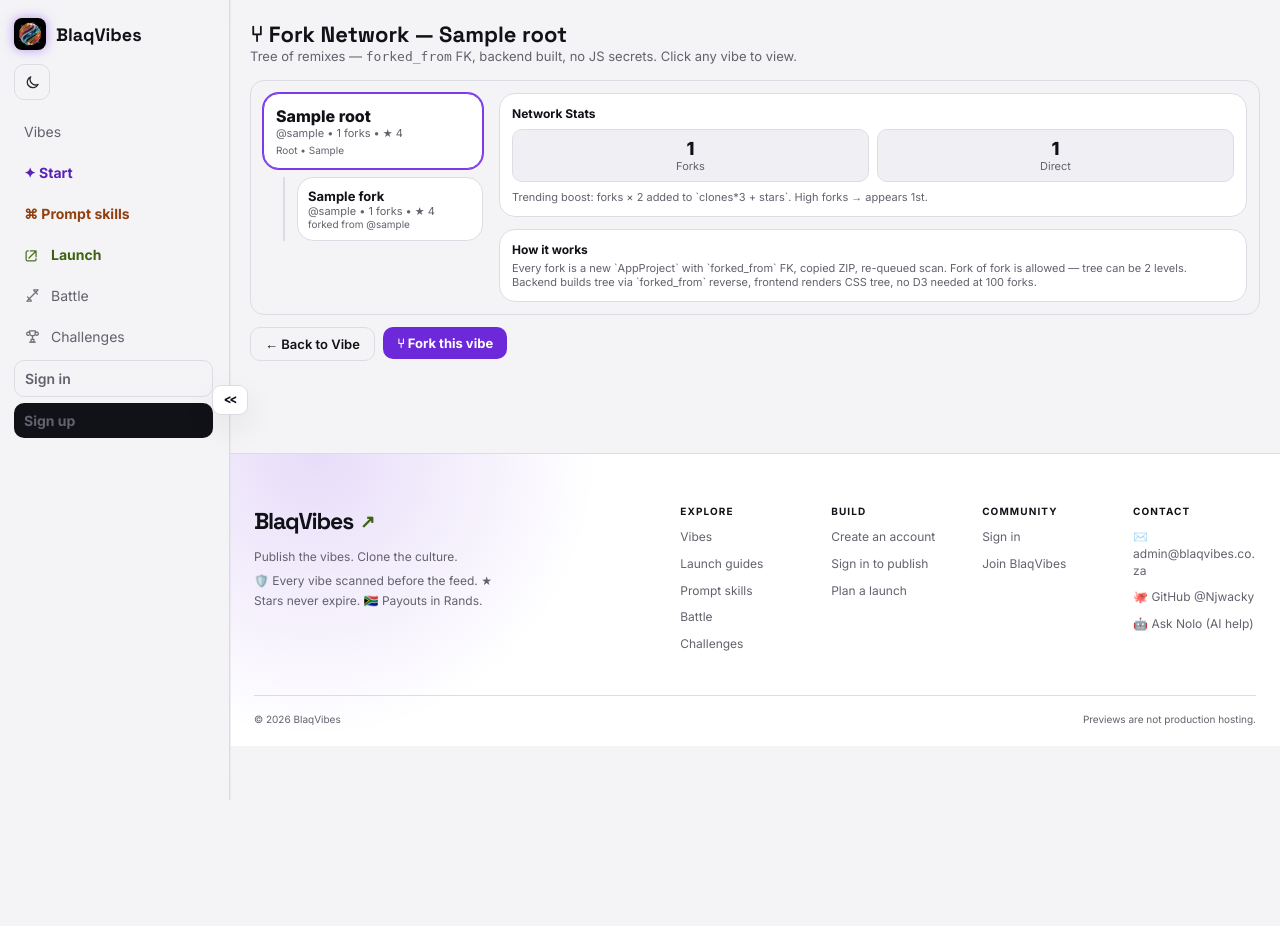
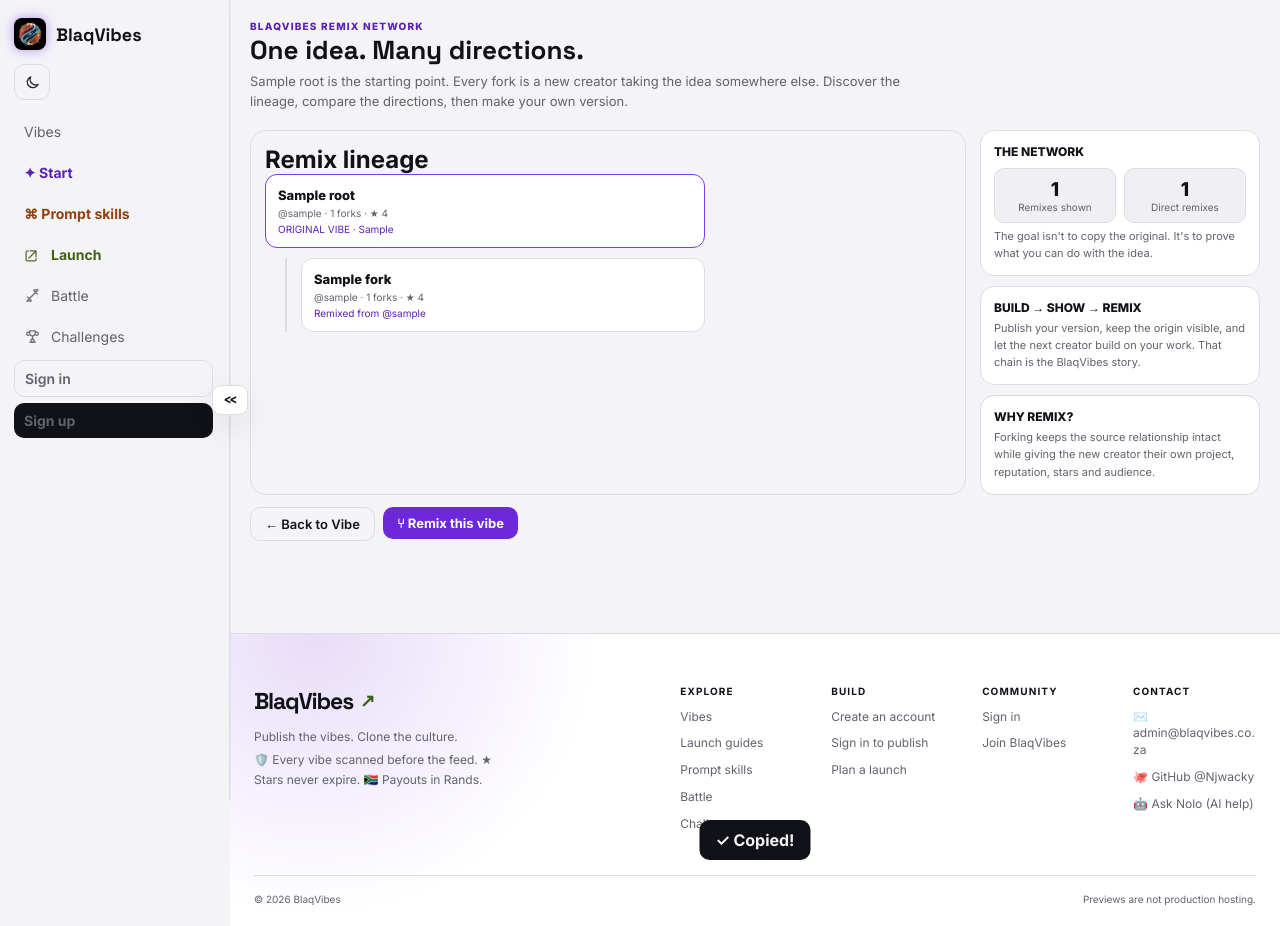
Before and after one commit to Njwacky/blaqVibe, a Django app: template templates/gallery/fork_network.html in a window 1280 px wide. Before the commit the page ends 800 px from the top, so only its background shows below. Run offline with Django 5.2, Linux system fonts and the light colour scheme; the template is opened without the code that fills it: most values are stand-ins (such as "Sample title", 1, 10 or a date in 2020).

Commit message:
Make remix lineage a first-class BlaqVibes experience

```diff
--- a/templates/gallery/fork_network.html
+++ b/templates/gallery/fork_network.html
@@ -1,159 +1,70 @@
-{% extends 'gallery/base.html' %} {% block title %}Fork Network — {{ root.title }} — BlaqVibes{% endblock %} {% block content %}
-<div style="max-width: 1100px; margin: 0 auto; padding: 20px">
-  <h1
-    style="
-      font-family:
-        Space Grotesk,
-        sans-serif;
-      font-size: 22px;
-    "
-  >
-    ⑂ Fork Network — {{ root.title }}
-  </h1>
-  <p style="color: var(--muted); font-size: 13px">
-    Tree of remixes — <code>forked_from</code> FK, backend built, no JS secrets.
-    Click any vibe to view.
+{% extends 'gallery/base.html' %}
+{% load static %}
+{% block title %}Remix Network — {{ root.title }} — BlaqVibes{% endblock %}
+{% block content %}
+<link rel="stylesheet" href="{% static 'gallery/css/fork-network.css' %}?v=remix-20260905">
+<div class="remix-network">
+  <div class="remix-network__eyebrow">BLAQVIBES REMIX NETWORK</div>
+  <h1 class="remix-network__title">One idea. Many directions.</h1>
+  <p class="remix-network__intro">
+    {{ root.title }} is the starting point. Every fork is a new creator taking the idea somewhere else.
+    Discover the lineage, compare the directions, then make your own version.
   </p>
 
-  <div
-    style="
-      margin-top: 16px;
-      display: flex;
-      gap: 16px;
-      overflow: auto;
-      padding: 12px;
-      background: var(--bg);
-      border: 1px solid var(--line);
-      border-radius: 14px;
-    "
-  >
-    <div style="min-width: 220px">
-      <a
-        href="{{ root.get_absolute_url }}"
-        class="card"
-        style="
-          padding: 12px;
-          display: block;
-          border-color: var(--accent-border);
-          box-shadow: 0 0 0 1px #7c3aed;
-        "
-      >
-        <div style="font-weight: 800">{{ root.title }}</div>
-        <div style="font-size: 11px; color: var(--muted)">
-          @{{ root.owner.username }} • {{ root.forks.count }} forks • ★ {{ root.stars }}
-        </div>
-        <div style="font-size: 10px; color: var(--muted); margin-top: 4px">
-          Root • {{ root.tech_stack|default:"—" }}
-        </div>
-      </a>
-      <div
-        style="
-          margin-left: 20px;
-          margin-top: 8px;
-          border-left: 2px solid var(--line);
-          padding-left: 12px;
-          display: flex;
-          flex-direction: column;
-          gap: 8px;
-        "
-      >
-        {% for fork in forks %}
-        <a
-          href="{{ fork.get_absolute_url }}"
-          class="card"
-          style="padding: 10px; display: block"
-        >
-          <div style="font-weight: 700; font-size: 13px">{{ fork.title }}</div>
-          <div style="font-size: 11px; color: var(--muted)">
-            @{{ fork.owner.username }} • {{ fork.forks.count }} forks • ★ {{ fork.stars }}
-          </div>
-          {% if fork.forked_from.slug != root.slug %}
-          <div style="font-size: 10px; color: var(--muted)">
-            forked from @{{ fork.forked_from.owner.username }}
-          </div>
-          {% endif %}
+  <div class="remix-network__layout">
+    <section class="remix-network__tree" aria-labelledby="remix-tree-title">
+      <h2 id="remix-tree-title" class="sr-only">Remix lineage</h2>
+      <div class="remix-network__root">
+        <a href="{{ root.get_absolute_url }}" class="remix-node remix-node--root">
+          <div class="remix-node__title">{{ root.title }}</div>
+          <div class="remix-node__meta">@{{ root.owner.username }} · {{ root.forks.count }} forks · ★ {{ root.stars }}</div>
+          <div class="remix-node__origin">ORIGINAL VIBE · {{ root.tech_stack|default:"No stack listed" }}</div>
         </a>
-        {% empty %}
-        <div
-          style="
-            color: var(--muted);
-            font-size: 12px;
-            padding: 8px;
-            border: 1px dashed var(--line);
-            border-radius: 10px;
-          "
-        >
-          No forks yet — be the first to fork!
-        </div>
-        {% endfor %}
-      </div>
-    </div>
 
-    <div style="min-width: 260px">
-      <div class="card" style="padding: 12px">
-        <div style="font-size: 12px; font-weight: 700">Network Stats</div>
-        <div
-          style="
-            margin-top: 8px;
-            display: grid;
-            grid-template-columns: 1fr 1fr;
-            gap: 8px;
-          "
-        >
-          <div
-            style="
-              background: var(--input);
-              border: 1px solid var(--line);
-              border-radius: 10px;
-              padding: 8px;
-              text-align: center;
-            "
-          >
-            <div style="font-weight: 800; font-size: 18px">
-              {{ forks.count }}
-            </div>
-            <div style="font-size: 11px; color: var(--muted)">Forks</div>
-          </div>
-          <div
-            style="
-              background: var(--input);
-              border: 1px solid var(--line);
-              border-radius: 10px;
-              padding: 8px;
-              text-align: center;
-            "
-          >
-            <div style="font-weight: 800; font-size: 18px">
-              {{ root.forks.count }}
-            </div>
-            <div style="font-size: 11px; color: var(--muted)">Direct</div>
-          </div>
-        </div>
-        <div style="margin-top: 8px; font-size: 11px; color: var(--muted)">
-          Trending boost: forks × 2 added to `clones*3 + stars`. High forks →
-          appears 1st.
+        <div class="remix-network__children">
+          {% for fork in forks %}
+            <a href="{{ fork.get_absolute_url }}" class="remix-node">
+              <div class="remix-node__title">{{ fork.title }}</div>
+              <div class="remix-node__meta">@{{ fork.owner.username }} · {{ fork.forks.count }} forks · ★ {{ fork.stars }}</div>
+              {% if fork.forked_from.slug != root.slug %}
+                <div class="remix-node__origin">Remixed from @{{ fork.forked_from.owner.username }}</div>
+              {% else %}
+                <div class="remix-node__origin">Direct remix of this vibe</div>
+              {% endif %}
+            </a>
+          {% empty %}
+            <div class="remix-empty">No remixes yet. Be the first creator to take this idea somewhere new.</div>
+          {% endfor %}
         </div>
       </div>
-      <div class="card" style="margin-top: 12px; padding: 12px">
-        <div style="font-size: 12px; font-weight: 700">How it works</div>
-        <div style="font-size: 11px; color: var(--muted); margin-top: 4px">
-          Every fork is a new `AppProject` with `forked_from` FK, copied ZIP,
-          re-queued scan. Fork of fork is allowed — tree can be 2 levels.
-          Backend builds tree via `forked_from` reverse, frontend renders CSS
-          tree, no D3 needed at 100 forks.
+    </section>
+
+    <aside class="remix-network__side">
+      <div class="remix-panel">
+        <div class="remix-panel__title">THE NETWORK</div>
+        <div class="remix-stats">
+          <div class="remix-stat"><div class="remix-stat__value">{{ forks.count }}</div><div class="remix-stat__label">Remixes shown</div></div>
+          <div class="remix-stat"><div class="remix-stat__value">{{ root.forks.count }}</div><div class="remix-stat__label">Direct remixes</div></div>
         </div>
+        <div class="remix-panel__copy">The goal isn't to copy the original. It's to prove what you can do with the idea.</div>
       </div>
-    </div>
+
+      <div class="remix-panel">
+        <div class="remix-panel__title">BUILD → SHOW → REMIX</div>
+        <div class="remix-panel__copy">Publish your version, keep the origin visible, and let the next creator build on your work. That chain is the BlaqVibes story.</div>
+      </div>
+
+      <div class="remix-panel">
+        <div class="remix-panel__title">WHY REMIX?</div>
+        <div class="remix-panel__copy">Forking keeps the source relationship intact while giving the new creator their own project, reputation, stars and audience.</div>
+      </div>
+    </aside>
   </div>
 
-  <div style="margin-top: 12px; display: flex; gap: 8px">
+  <div class="remix-network__actions">
     <a href="{{ root.get_absolute_url }}" class="btnG">← Back to Vibe</a>
-    <form
-      method="post"
-      action="{% url 'fork_vibe' root.slug %}"
-      style="display: inline"
-    >
-      {% csrf_token %}<button class="btnV">⑂ Fork this vibe</button>
+    <form method="post" action="{% url 'fork_vibe' root.slug %}">
+      {% csrf_token %}<button class="btnV">⑂ Remix this vibe</button>
     </form>
   </div>
 </div>
```
